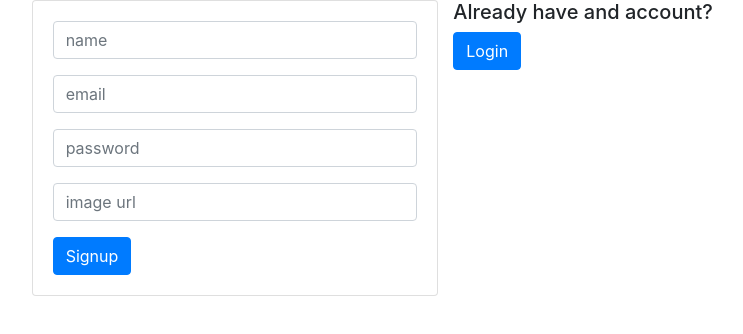
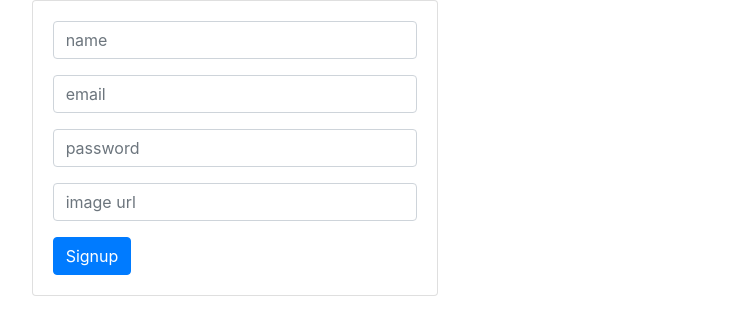
Before and after one commit to tjbecker8/twit-react, a React (Create React App) app: page /signup in a window 1280 px wide. Shown: the top 334 px of the page, without its empty margins (405-1148 px from the left). Built offline with nearby package versions, Linux system fonts and the light colour scheme.

Commit message:
remove login redirect for now

```diff
--- a/src/login-redirect.js
+++ /dev/null
@@ -1,28 +0,0 @@
-import React, {Component} from 'react';
-
-
-
-class LoginRedirect extends Component {
-	//data
-	state = {
-
-	}
-	//functions
-
-	loginNavigate = (e) => {
-		window.location = '/login'
- }
-
-
-
-	//render
-	render() {
-		return (
-			<button onClick={this.LoginNavigate} type="button" className="btn btn-primary">Login</button>
-		)
-	}
-}
-
-
-
-export default LoginRedirect;
--- a/src/signup.js
+++ b/src/signup.js
@@ -1,7 +1,7 @@
 import React, {Component} from 'react';
 import './App.css';
 import axios from 'axios'
-import LoginRedirect from './login-redirect'
+
 
 class Signup extends Component {
 	//data
@@ -66,10 +66,6 @@ signup =(e) => {
 						</div>
 					</div>
 				</div>
-				<div>
-					<h5>Already have and account?</h5>
-					<LoginRedirect />
-				</div>
 			</div>
 
 		)
```
